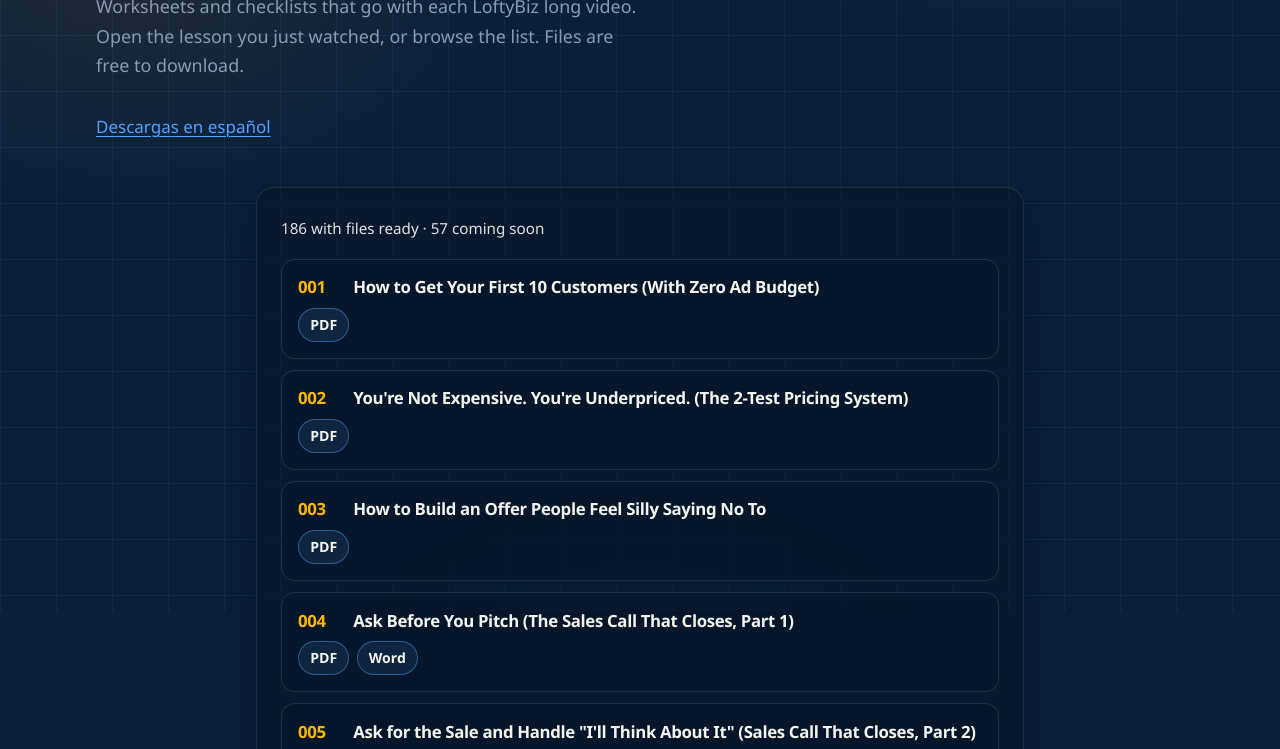
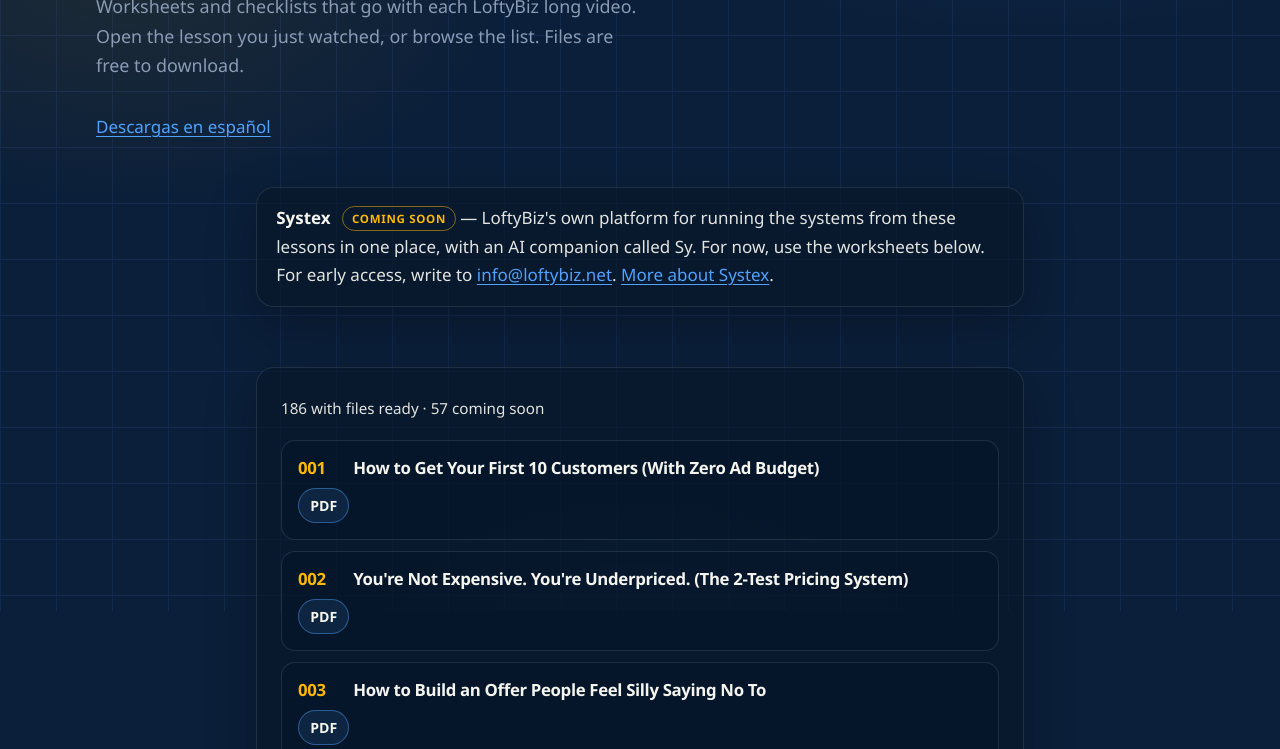
Before and after one commit to benjiwamala-beep/loftybiz-site, a plain HTML site: page free/index.html in a window 1280 px wide. Shown: the part 189-938 px from the top of the page. Drawn offline with Linux system fonts and the light colour scheme.

Commit message:
Add a Systex section and download-page callouts
Introduce Systex on the homepage with a Coming soon status, a nav
link, and short callouts on the English and Spanish free-download
pages. Point visitors to the worksheets and to info@ for early access.

```diff
--- a/free/index.html
+++ b/free/index.html
@@ -33,6 +33,7 @@
         <ul>
           <li><a href="/#about">About</a></li>
           <li><a href="/#watch">Watch</a></li>
+          <li><a href="/#systex">Systex</a></li>
           <li><a href="/free/">Free downloads</a></li>
           <li><a href="/es/free/">Español</a></li>
           <li><a href="/#contact">Contact</a></li>
@@ -45,6 +46,11 @@
       <h1>Free downloads</h1>
       <p class="hero-lead">Worksheets and checklists that go with each LoftyBiz long video. Open the lesson you just watched, or browse the list. Files are free to download.</p>
       <p class="page-switch muted"><a href="/es/free/">Descargas en español</a></p>
+    </section>
+    <section class="wrap">
+      <div class="panel panel-wide callout">
+        <p><strong>Systex</strong> <span class="status-label">Coming soon</span> — LoftyBiz's own platform for running the systems from these lessons in one place, with an AI companion called Sy. For now, use the worksheets below. For early access, write to <a href="mailto:info@loftybiz.net">info@loftybiz.net</a>. <a href="/#systex">More about Systex</a>.</p>
+      </div>
     </section>
     <section class="wrap">
       <div class="panel panel-wide">
--- a/styles.css
+++ b/styles.css
@@ -528,3 +528,39 @@ nav ul {
   font-size: 0.95rem;
   margin: 0 0 0.2rem;
 }
+
+/* Systex section and download-page callout */
+#about,
+#watch,
+#systex,
+#contact {
+  scroll-margin-top: 5.25rem;
+}
+
+.status-label {
+  display: inline-block;
+  margin: 0 0 0 0.45rem;
+  padding: 0.12rem 0.55rem;
+  vertical-align: middle;
+  border-radius: 999px;
+  border: 1px solid rgba(255, 184, 0, 0.5);
+  color: var(--amber);
+  font-size: 0.72rem;
+  font-weight: 800;
+  letter-spacing: 0.06em;
+  text-transform: uppercase;
+  position: relative;
+  top: -0.15em;
+}
+
+.callout {
+  padding: 1.05rem 1.2rem 1.1rem;
+}
+
+.callout p {
+  margin: 0;
+}
+
+.callout strong {
+  color: var(--white);
+}
```
Also changed, not shown: es/free/index.html (+6 -0 lines), index.html (+11 -0 lines).
